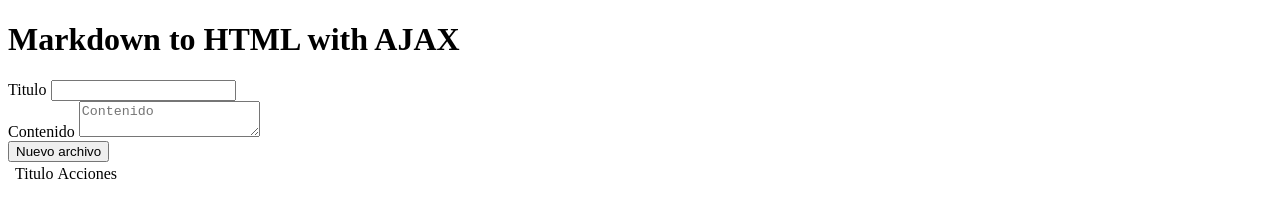
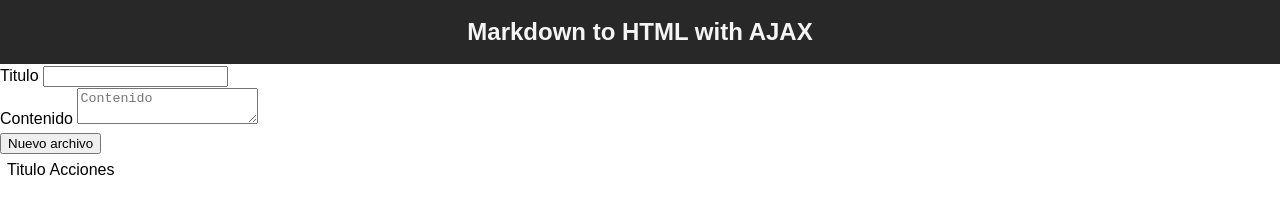
Before and after one commit to jcondoripin/repo_Pweb2B_Lab02, a website: page public/index.html in a window 1280 px wide. Drawn offline with Linux system fonts and the light colour scheme.

Commit message:
header style

```diff
--- a/public/css/myStyles.css
+++ b/public/css/myStyles.css
@@ -0,0 +1,31 @@
+html {
+    box-sizing: border-box;
+    font-size: 62.5%;
+}
+
+*, *:before, *:after {
+    box-sizing: inherit;
+}
+
+body {
+    margin: 0;
+    font-size: 1.6rem;
+    line-height: 1.5;
+}
+
+h1 {
+    font-size: 2.4rem;
+    margin: 0;
+    padding: 1.4rem;
+}
+
+.container {
+    margin: 0 auto;
+    font-family: Arial, Helvetica, sans-serif;
+}
+
+.header {
+    background-color: rgb(40, 40, 40);
+    color: whitesmoke;
+    text-align: center;
+}
--- a/public/index.html
+++ b/public/index.html
@@ -8,6 +8,7 @@
     <title>Md to HTML with AJAX</title>
 </head>
 <body>
+    <div class="container">
         <header class="header">
             <h1>Markdown to HTML with AJAX</h1>
         </header>
@@ -44,5 +45,6 @@
             </div>
         </div>
         <script src="js/app.js"></script>
+    </div>
 </body>
 </html>
```
Lines whose indentation alone changed are shown as unchanged.
